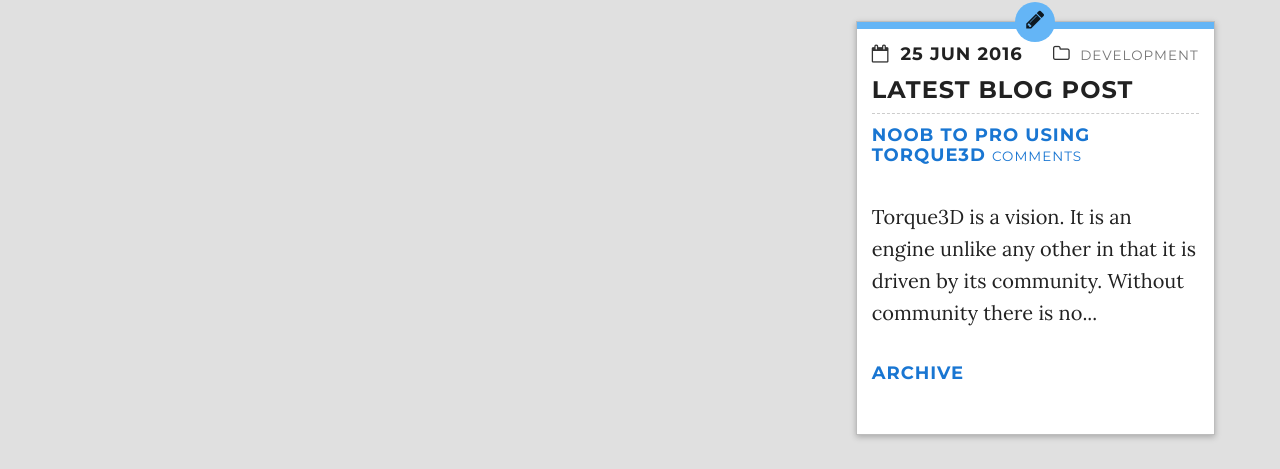
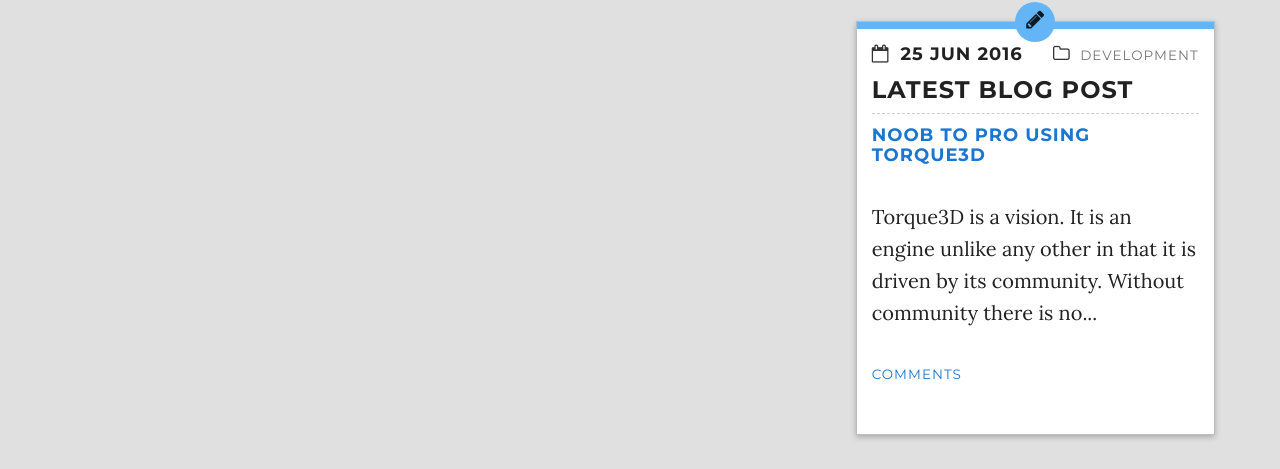
Before and after one commit to WilloWispGames/WilloWispGames.github.io, a Jekyll site: the page built from index.html, in a window 1280 px wide. Shown: the part 79-548 px from the top of the page. Built offline with Jekyll 4.4.1, drawn with Linux system fonts in a browser that asks for light colours; nearby versions of some CDN libraries; comment, search, counter and statistics services are not loaded.

Commit message:
Update homePanes.html

```diff
--- a/_includes/homePanes.html
+++ b/_includes/homePanes.html
@@ -47,12 +47,11 @@
 			<div class="content">
 				<h4>
 				    <strong> <a href="{{site.baseurl}}{{ post.url }}">{{post.title}} </a> </strong>
-          			<small> <a href="{{site.baseurl}}{{post.url}}#disqus_thread">Comments</a></small>
 				</h4>
 
 				{{ post.content | strip_html | markdownify | truncatewords: site.post-preview-words }}
 
-				<h4><a href="{{site.baseurl}}/blog/">Archive</a></h4>
+				<h4><small><a href="{{site.baseurl}}{{post.url}}#disqus_thread">Comments</a></small></h4>
 			</div>
 		</div>
 	</div>
```
